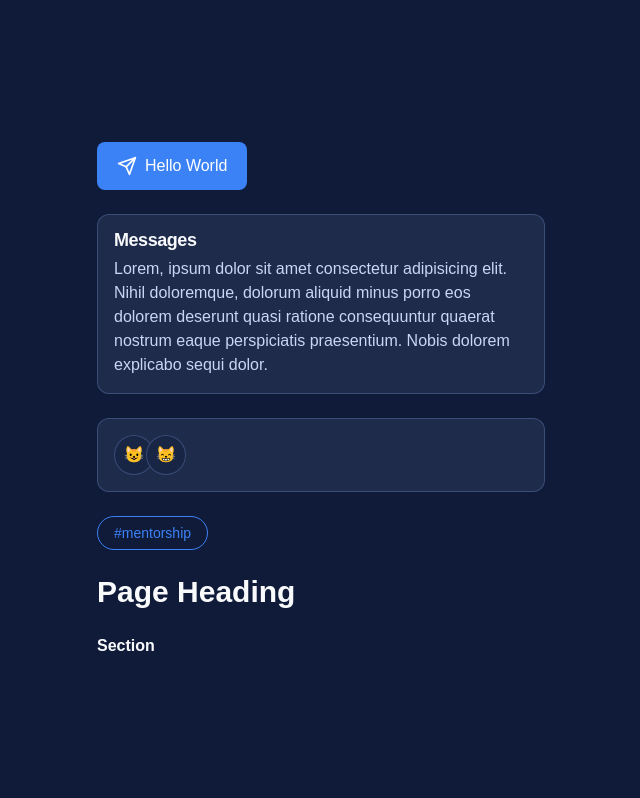
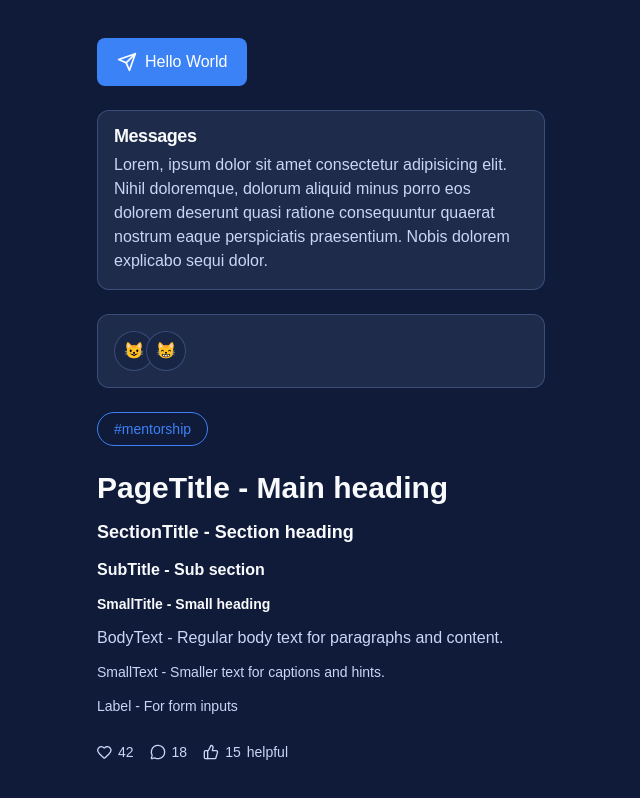
Before and after one commit to FBetulDemir/genie-connect, a Next.js app: page / in a window 1280 px wide. Shown: the whole page, without its empty margins (319-959 px from the left). Built offline with nearby package versions, Linux system fonts and the light colour scheme.

Commit message:
Added reusable IconButton for like, heart and comment icons

```diff
--- a/app/page.tsx
+++ b/app/page.tsx
@@ -3,7 +3,19 @@ import { Avatar, AvatarGroup, AvatarPicker } from "@/components/ui/Avatar";
 import Button from "@/components/ui/Button";
 import { Card, CardContent, CardTitle } from "@/components/ui/Card";
 import Hashtag from "@/components/ui/Hashtag";
-import { PageTitle, SubTitle } from "@/components/ui/Typography";
+import IconButton from "@/components/ui/IconButton";
+import HeartIcon from "@/components/icons/HeartIcon";
+import CommentIcon from "@/components/icons/CommentIcon";
+import LikeIcon from "@/components/icons/LikeIcon";
+import {
+  PageTitle,
+  SectionTitle,
+  SubTitle,
+  SmallTitle,
+  BodyText,
+  SmallText,
+  Label,
+} from "@/components/ui/Typography";
 
 export default function Home() {
   return (
@@ -34,8 +46,23 @@ export default function Home() {
           </AvatarGroup>
         </Card>
         <Hashtag size="md">#mentorship</Hashtag>
-        <PageTitle>Page Heading</PageTitle>
-        <SubTitle>Section</SubTitle>
+        {/* Typography */}
+        <div className="space-y-3">
+          <PageTitle>PageTitle - Main heading</PageTitle>
+          <SectionTitle>SectionTitle - Section heading</SectionTitle>
+          <SubTitle>SubTitle - Sub section</SubTitle>
+          <SmallTitle>SmallTitle - Small heading</SmallTitle>
+          <BodyText>BodyText - Regular body text for paragraphs and content.</BodyText>
+          <SmallText>SmallText - Smaller text for captions and hints.</SmallText>
+          <Label htmlFor="example">Label - For form inputs</Label>
+        </div>
+
+        {/* IconButton */}
+        <div className="flex items-center gap-4">
+          <IconButton icon={<HeartIcon />} aria-label="Like" count={42} />
+          <IconButton icon={<CommentIcon />} aria-label="Comments" count={18} />
+          <IconButton icon={<LikeIcon />} aria-label="Helpful" count={15} label="helpful" />
+        </div>
       </main>
     </div>
   );
--- /dev/null
+++ b/components/ui/IconButton.tsx
@@ -0,0 +1,45 @@
+import React from "react";
+import cn from "@/lib/classnames";
+
+type IconButtonProps = {
+  icon: React.ReactNode;
+  "aria-label": string;
+  count?: number;
+  label?: string;
+  onClick?: () => void;
+  active?: boolean;
+  disabled?: boolean;
+  className?: string;
+};
+
+export default function IconButton({
+  icon,
+  count,
+  label,
+  onClick,
+  active = false,
+  disabled = false,
+  className,
+  ...props
+}: IconButtonProps) {
+  return (
+    <button
+      type="button"
+      onClick={onClick}
+      disabled={disabled}
+      className={cn(
+        "inline-flex items-center gap-1.5 text-sm",
+        "transition-colors focus:outline-none",
+        active
+          ? "text-[var(--accent-blue-500)]"
+          : "text-[var(--text-secondary)] hover:text-[var(--text-primary)]",
+        disabled && "opacity-50 cursor-not-allowed",
+        className,
+      )}
+      {...props}>
+      {icon}
+      {count !== undefined && <span>{count}</span>}
+      {label && <span>{label}</span>}
+    </button>
+  );
+}
```
